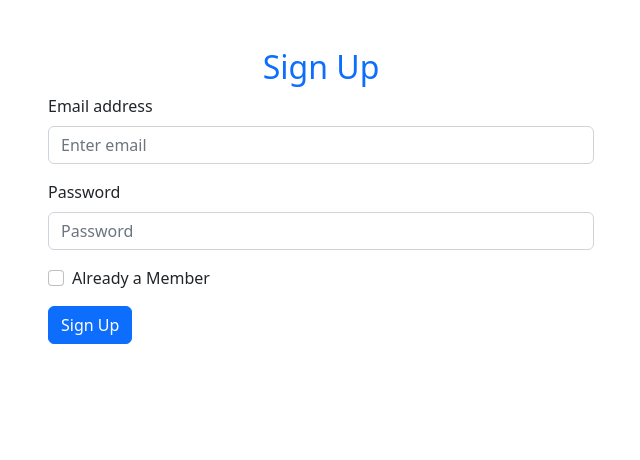
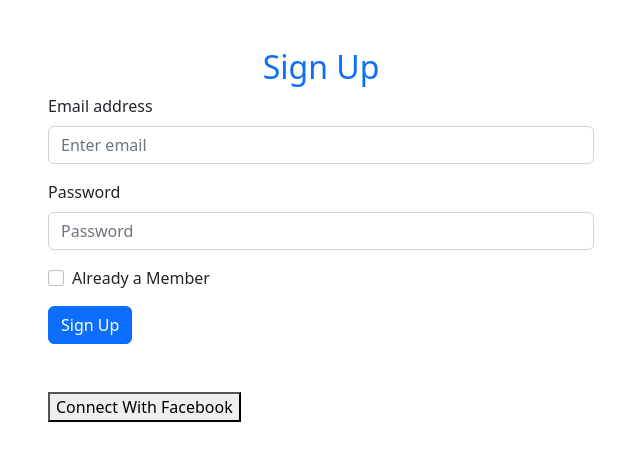
Before and after one commit to shafik720/firebase-form-validation---2-, a React (Create React App) app: page / in a window 1280 px wide. Shown: the top 460 px of the page, without its empty margins (319-959 px from the left). Built offline with nearby package versions, Linux system fonts and the light colour scheme.

Commit message:
working on facebook log in

```diff
--- a/src/App.js
+++ b/src/App.js
@@ -102,6 +102,13 @@ function App() {
             </Form>
           </div>
         </div>
+        <div className="row">
+          <div className="col-lg-6 mx-auto my-5">
+            <div className="">
+              <button>Connect With Facebook</button>
+            </div>
+          </div>
+        </div>
       </div>
     </div>
   );
```
